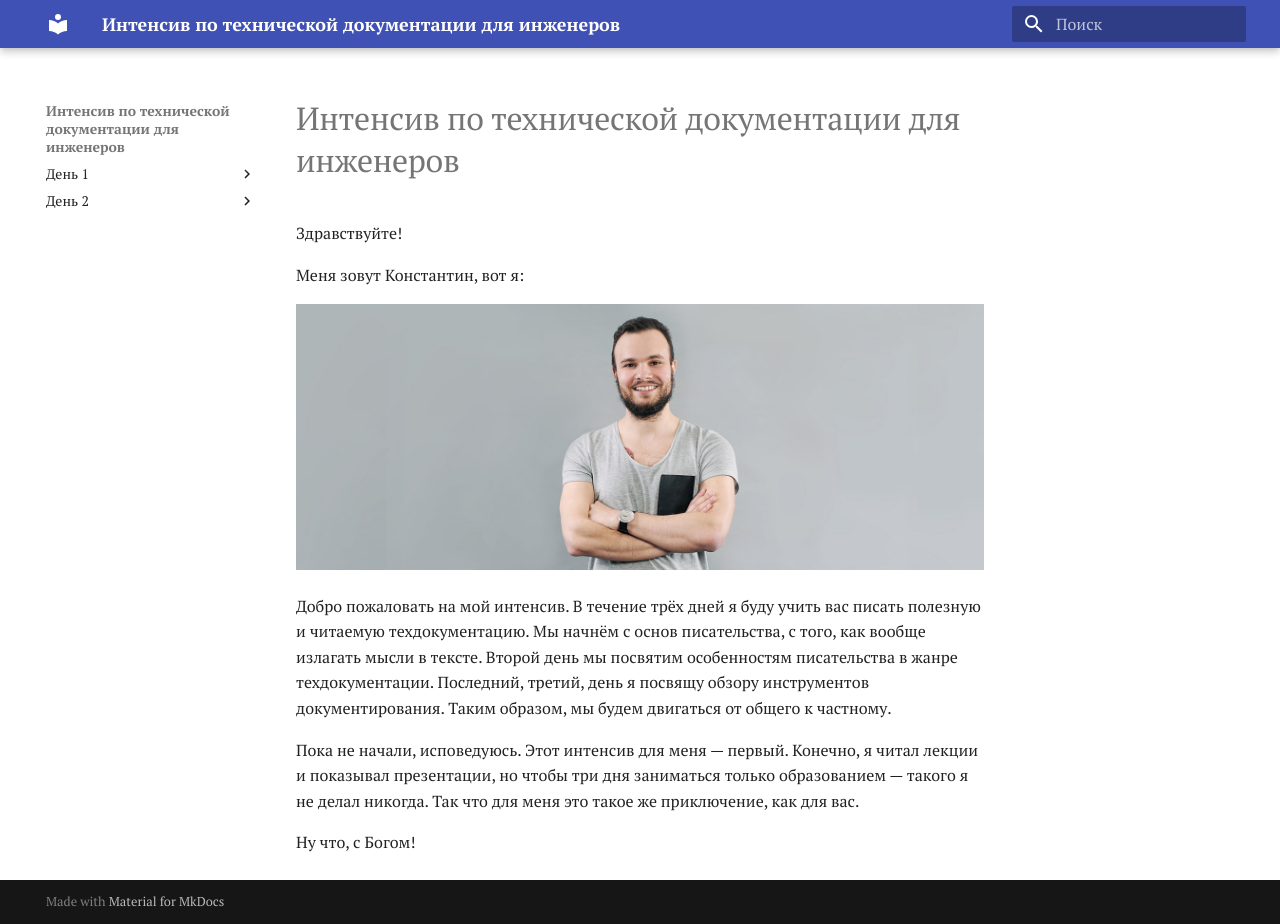
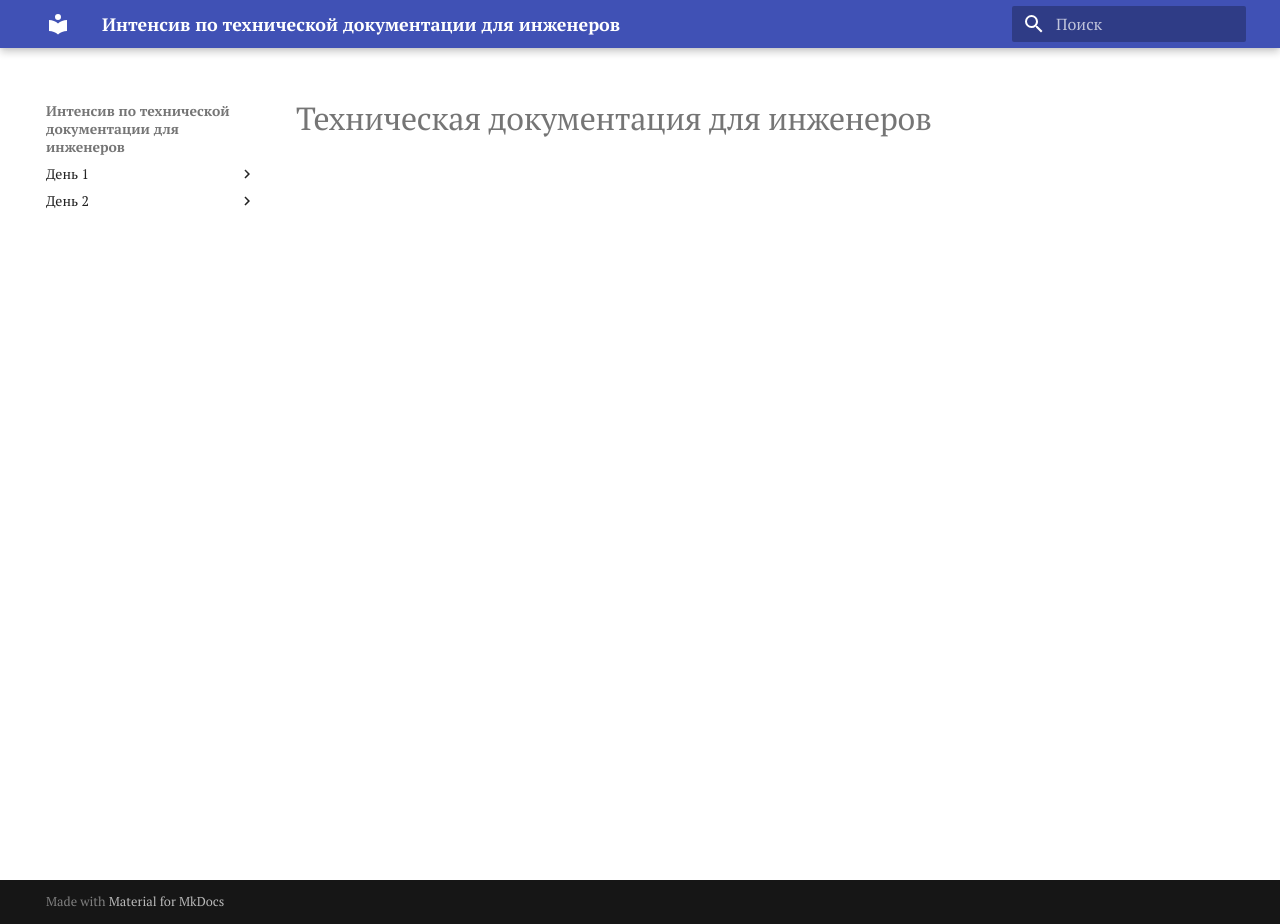
Before and after one commit to moigagoo/techdocs, an MkDocs documentation site: the page built from docs/index.md, in a window 1280 px wide and 924 px high. Built offline with MkDocs 1.6.1 and Material for MkDocs 9.7.7, drawn with Linux system fonts in a browser that asks for light colours; some web fonts are replaced.

Commit message:
Remove portrait.

```diff
--- a/docs/index.md
+++ b/docs/index.md
@@ -1,13 +1 @@
-# Интенсив по технической документации для инженеров
-
-Здравствуйте!
-
-Меня зовут Константин, вот я:
-
-![](img/portrait.jpg)
-
-Добро пожаловать на мой интенсив. В течение трёх дней я буду учить вас писать полезную и читаемую техдокументацию. Мы начнём с основ писательства, с того, как вообще излагать мысли в тексте. Второй день мы посвятим особенностям писательства в жанре техдокументации. Последний, третий, день я посвящу обзору инструментов документирования. Таким образом, мы будем двигаться от общего к частному.
-
-Пока не начали, исповедуюсь. Этот интенсив для меня — первый. Конечно, я читал лекции и показывал презентации, но чтобы три дня заниматься только образованием — такого я не делал никогда. Так что для меня это такое же приключение, как для вас.
-
-Ну что, с Богом!
+# Техническая документация для инженеров
```
Also changed, not shown: docs/img/portrait.jpg (deleted).
